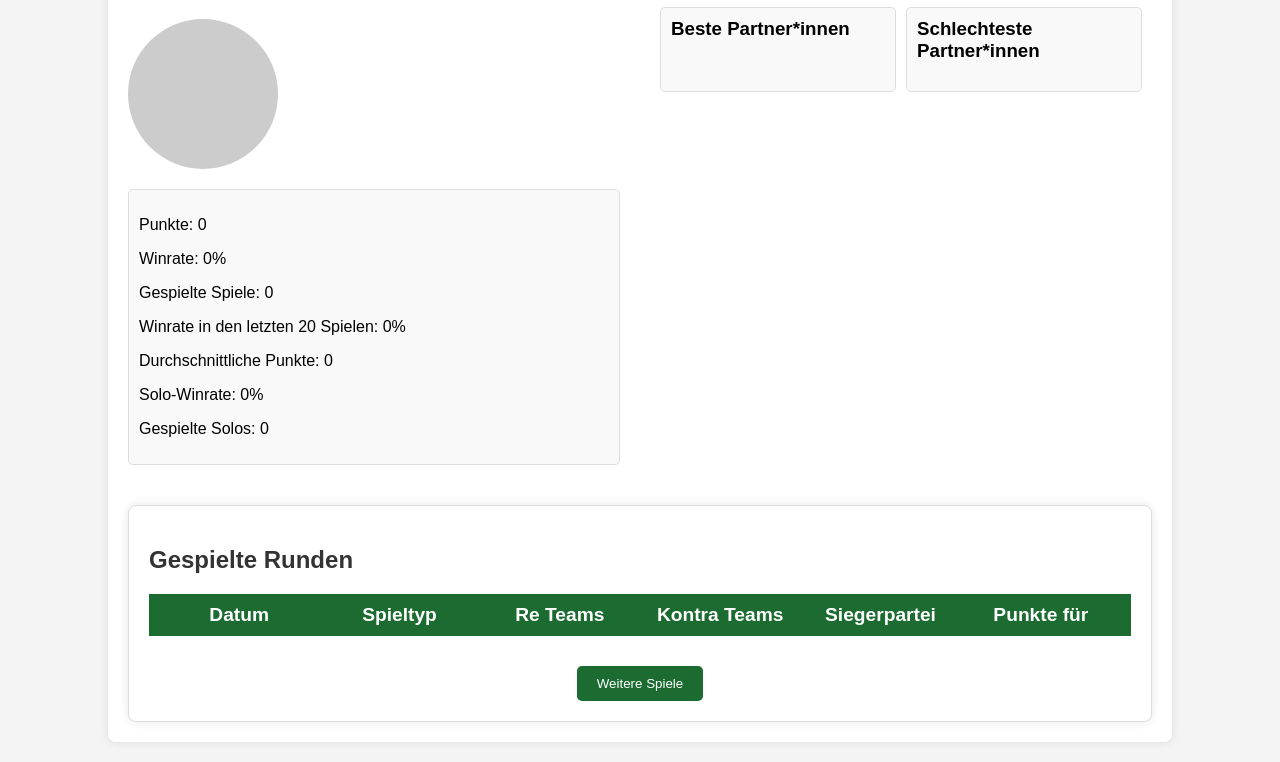
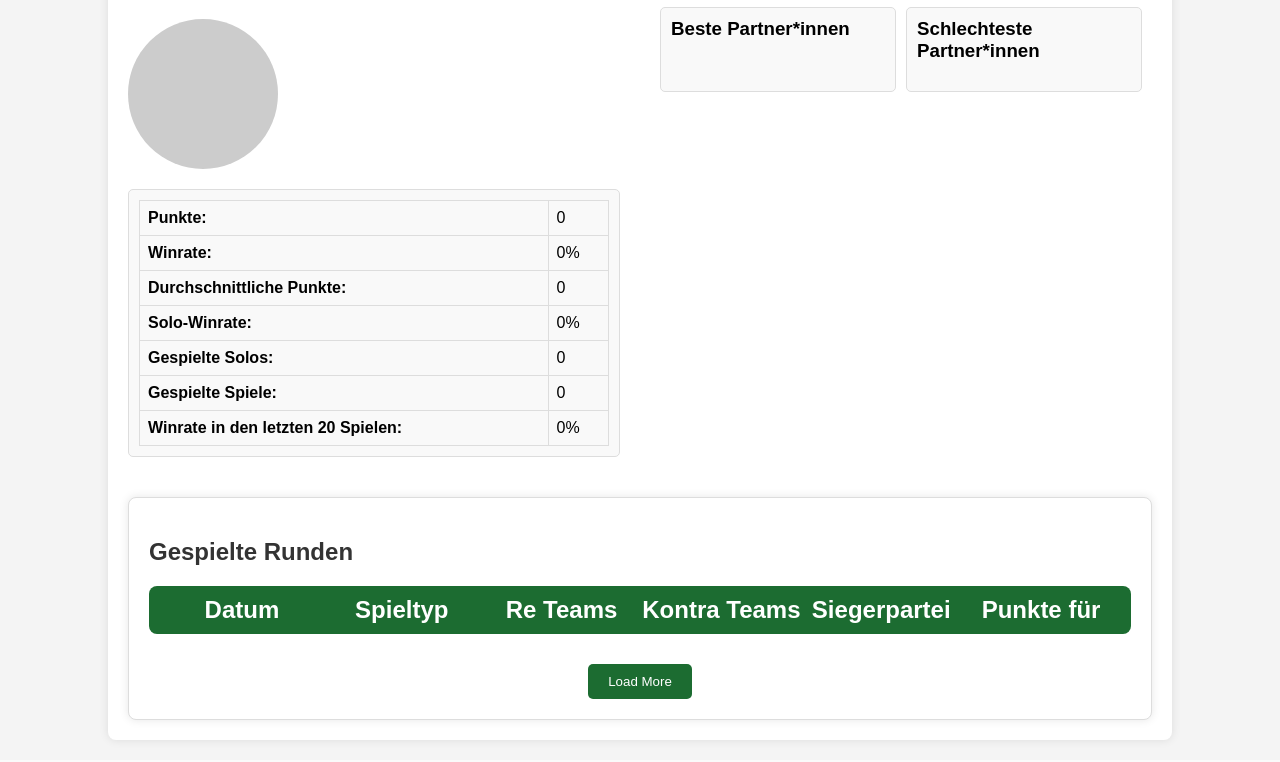
Before and after one commit to Pht27/kodo, a Flask app: template templates/specific_player.html in a window 1280 px wide. Shown: the part 183-945 px from the top of the page. Run offline with Flask 3, Linux system fonts and the light colour scheme; the template is opened without the code that fills it, so the values that code supplies are empty.

Commit message:
styling match history

```diff
--- a/python_scripts/statistics.py
+++ b/python_scripts/statistics.py
@@ -261,12 +261,15 @@ def get_match_history_infos(specific_player_id=None):
         # handle won column
         points = match['points']
         won = 'None'
+        solo = match['game_type'] in solos
         if specific_player_id is not None:
             # add won var
             won = match['won']
             # triple points if solo was played
             if match['game_type'] in solos and rounds_tmp.loc[index, 'party'] == 'Re':
                 points = 3*points
+            if solo and rounds_tmp.loc[index, 'party'] == 'Kontra':
+                solo = False
             # divide points by team members
             points = points / rounds_tmp.loc[index, 'no_team_members']
 
@@ -288,7 +291,8 @@ def get_match_history_infos(specific_player_id=None):
             'team4_party' : team4_party,
             'winning_party' : match['winning_party'],
             'points' : points,
-            'won': won
+            'won': won,
+            'solo' : solo
             }
 
         this_round = pd.DataFrame([this_round])
--- a/static/css/specific_player.css
+++ b/static/css/specific_player.css
@@ -1,26 +1,49 @@
-/* Styles for Player Profile Page */
+/* Player Stats Table */
+.player-stats {
+    background-color: #f9f9f9;
+    padding: 10px;
+    border: 1px solid #ddd;
+    border-radius: 5px;
+    margin-bottom: 20px;
+}
 
-/* Player Profile Container */
+.player-stats table {
+    width: 100%;
+    border-collapse: collapse;
+}
+
+.player-stats td {
+    padding: 8px;
+    border: 1px solid #ddd;
+}
+
+.player-stats td:first-child {
+    font-weight: bold;
+}
+
+.winrate,
+.mean_points {
+    transition: color 0.3s ease;
+}
+
+/* Other styles from your initial CSS file */
 .player-profile-container {
     display: flex;
     justify-content: space-between;
     margin-bottom: 20px;
 }
 
-/* Player Info Section */
 .player-info {
     flex: 1;
     margin-right: 20px;
 }
 
 .profile-picture {
-    /* Placeholder for profile picture */
     width: 150px;
     height: 150px;
     background-color: #ccc;
     border-radius: 50%;
     margin-bottom: 20px;
-    /* Center profile picture */
     display: flex;
     justify-content: center;
     align-items: center;
@@ -82,9 +95,10 @@
     padding: 10px;
     background-color: #1c6c31;
     color: #fff;
-    font-size: 1.2em;
+    font-size: x-large;
     font-weight: bold;
     margin-bottom: 10px;
+    border-radius: 8px;
 }
 
 .match-column-header {
@@ -192,3 +233,87 @@
 #loadMoreBtn:hover {
     background-color: #145021;
 }
+
+/* Teammates list styles */
+.teammates-container {
+    display: flex;
+    justify-content: space-between;
+}
+
+.best-teammates,
+.worst-teammates {
+    flex: 1;
+    margin-right: 10px;
+    background-color: #f9f9f9;
+    padding: 10px;
+    border: 1px solid #ddd;
+    border-radius: 5px;
+}
+
+.best-teammates h3,
+.worst-teammates h3 {
+    margin-top: 0;
+}
+
+.teammate-list {
+    list-style: none;
+    padding: 0;
+    margin: 0;
+}
+
+.teammate-item {
+    display: flex;
+    justify-content: space-between;
+    margin-bottom: 5px;
+}
+
+.teammate-item span {
+    display: inline-block;
+    min-width: 100px;
+    text-align: left;
+}
+
+/* Existing styles for player profile and match history */
+
+/* Teammates list styles */
+.teammates-container {
+    display: flex;
+    justify-content: space-between;
+}
+
+.best-teammates,
+.worst-teammates {
+    flex: 1;
+    margin-right: 10px;
+    background-color: #f9f9f9;
+    padding: 10px;
+    border: 1px solid #ddd;
+    border-radius: 5px;
+}
+
+.best-teammates h3,
+.worst-teammates h3 {
+    margin-top: 0;
+}
+
+.teammate-list {
+    list-style: none;
+    padding: 0;
+    margin: 0;
+}
+
+.teammate-item {
+    display: flex;
+    justify-content: space-between;
+    margin-bottom: 5px;
+}
+
+.teammate-item span {
+    display: inline-block;
+    min-width: 100px;
+    text-align: left;
+}
+
+.match-column-header-placeholder {
+    width: 3px;
+}
--- a/static/js/specific_player.js
+++ b/static/js/specific_player.js
@@ -10,18 +10,61 @@ function loadPlayerStats(playerID) {
     fetch(`/api/stats/${playerID}`)
         .then(response => response.json())
         .then(data => {
-            console.log(data)
-            document.getElementById('points').textContent = `Punkte: ${data[0].points}`;
-            document.getElementById('winrate').textContent = `Winrate: ${(data[0].winrate * 100).toFixed(2)}%`;
-            document.getElementById('mean_points').textContent = `Durchschnittliche Punkte: ${data[0].mean_points}`;
-            document.getElementById('solo_winrate').textContent = `Solo-Winrate: ${(data[0].solo_winrate * 100).toFixed(2)}%`;
-            document.getElementById('played_solo').textContent = `Gespielte Solos: ${data[0].played_solo}`;
-            document.getElementById('played').textContent = `Gespielte Spiele: ${data[0].played}`;
-            document.getElementById('winrate_lately').textContent = `Winrate in den letzten 20 Spielen: ${(data[0].winrate_lately * 100).toFixed(2)}%`;
+            document.getElementById('points').textContent = data[0].points;
+            setWinrateColor(document.getElementById('winrate'), data[0].winrate);
+            document.getElementById('mean_points').textContent = data[0].mean_points;
+            setMeanPointsColor(document.getElementById('mean_points'), data[0].mean_points);
+            setWinrateColor(document.getElementById('solo_winrate'), data[0].solo_winrate);
+            document.getElementById('played_solo').textContent = data[0].played_solo;
+            document.getElementById('played').textContent = data[0].played;
+            setWinrateColor(document.getElementById('winrate_lately'), data[0].winrate_lately);
         })
         .catch(error => {
             console.error('Error fetching player stats:', error);
         });
+}
+
+function getColorForPercentage(pct) {
+    const startColor = { r: 153, g: 0, b: 0 }; // Dark red
+    const midColor = { r: 153, g: 153, b: 0 }; // Dark yellow
+    const endColor = { r: 0, g: 153, b: 0 }; // Dark green
+
+    let color;
+    if (pct < 0.5) {
+        const factor = pct * 2;
+        color = {
+            r: Math.round(startColor.r + factor * (midColor.r - startColor.r)),
+            g: Math.round(startColor.g + factor * (midColor.g - startColor.g)),
+            b: Math.round(startColor.b + factor * (midColor.b - startColor.b))
+        };
+    } else {
+        const factor = (pct - 0.5) * 2;
+        color = {
+            r: Math.round(midColor.r + factor * (endColor.r - midColor.r)),
+            g: Math.round(midColor.g + factor * (endColor.g - midColor.g)),
+            b: Math.round(midColor.b + factor * (endColor.b - midColor.b))
+        };
+    }
+
+    return `rgb(${color.r}, ${color.g}, ${color.b})`;
+}
+
+function getColorForMeanPoints(meanPoints) {
+    // Clamping meanPoints to the range -2 to 2
+    const clampedPoints = Math.max(-2, Math.min(2, meanPoints));
+    const pct = (clampedPoints + 2) / 4; // Normalize to 0 to 1
+    return getColorForPercentage(pct);
+}
+
+function setWinrateColor(element, winrate) {
+    winrate = (winrate * 100).toFixed(2);
+    element.textContent = `${winrate}%`;
+    element.style.color = getColorForPercentage(winrate / 100);
+}
+
+function setMeanPointsColor(element, meanPoints) {
+    element.textContent = meanPoints;
+    element.style.color = getColorForMeanPoints(meanPoints);
 }
 
 function showMatchHistory(playerID) {
@@ -44,7 +87,7 @@ function showMatchHistory(playerID) {
             .then(response => response.json())
             .then(data => {
                 teamData = data; // Accessing the data array from the fetched data
-                displayTeammates(teamData); // Load initial matches after fetching the data
+                displayTeammates(); // Load initial teammates after fetching the data
             });
     }
 
@@ -98,9 +141,6 @@ function showMatchHistory(playerID) {
             const datetimeTime = datetimeParts.slice(2).join(', '); // Join remaining parts with a comma
 
             const matchElement = document.createElement('div');
-            matchElement.classList.add('match');
-            matchElement.classList.add(match[17] ? 'won' : 'lost');
-            matchElement.onclick = () => openMatchPage(match[0]);
 
             matchElement.innerHTML = `
                 <div class="match-column">${datetimeTime}<br>${datetimeDate}</div> <!-- Date and Time -->
@@ -120,8 +160,29 @@ function showMatchHistory(playerID) {
                     </div>
                 </div>
                 <div class="match-column">${match[15]}</div> <!-- Winning Party -->
-                <div class="match-column">${match[16]}</div> <!-- Points -->
             `;
+
+            // handle border depending on if it was a solo
+            if (match[18]) {
+                matchElement.classList.add('solo')
+                matchElement.innerHTML = `  <span class="match-icon">⭐</span>` + matchElement.innerHTML
+            }
+            else {
+                matchElement.innerHTML = `  <span class="match-icon"></span>` + matchElement.innerHTML
+            }
+
+            // handle color of points depending on won / lost
+            if (match[17]) {
+                matchElement.innerHTML = matchElement.innerHTML + `<div class="match-column points won">${match[16]}</div> <!-- Points -->`
+            }
+            else {
+                matchElement.innerHTML = matchElement.innerHTML + `<div class="match-column points lost">${match[16]}</div> <!-- Points -->`
+            }
+
+            // handle color of match depending on won / lost
+            matchElement.classList.add('match');
+            matchElement.classList.add(match[17] ? 'won' : 'lost');
+            matchElement.onclick = () => openMatchPage(match[0]);
 
             matchContainer.appendChild(matchElement);
         }
@@ -138,7 +199,7 @@ function showMatchHistory(playerID) {
         const teammates = teamData.filter(d => d.winrate !== 'None');
         teammates.sort((a, b) => b.winrate - a.winrate);
 
-        // Get top 3 and bottom 3 teammates
+        // Get top 5 and bottom 5 teammates
         const bestTeammates = teammates.slice(0, 5);
         const worstTeammates = teammates.slice(-5).reverse();
 
@@ -147,7 +208,18 @@ function showMatchHistory(playerID) {
         bestList.innerHTML = '';
         bestTeammates.forEach(teammate => {
             const listItem = document.createElement('li');
-            listItem.textContent = `${teammate.name_y}: ${teammate.winrate}%`;
+            listItem.classList.add('teammate-item');
+
+            // Create separate elements for name and winrate
+            const nameElement = document.createElement('span');
+            nameElement.textContent = teammate.name_y;
+            listItem.appendChild(nameElement);
+
+            const winrateElement = document.createElement('span');
+            winrateElement.textContent = `${teammate.winrate}%`;
+            winrateElement.style.color = getColorForPercentage(teammate.winrate / 100);
+            listItem.appendChild(winrateElement);
+
             bestList.appendChild(listItem);
         });
 
@@ -156,7 +228,18 @@ function showMatchHistory(playerID) {
         worstList.innerHTML = '';
         worstTeammates.forEach(teammate => {
             const listItem = document.createElement('li');
-            listItem.textContent = `${teammate.name_y}: ${teammate.winrate}%`;
+            listItem.classList.add('teammate-item');
+
+            // Create separate elements for name and winrate
+            const nameElement = document.createElement('span');
+            nameElement.textContent = teammate.name_y;
+            listItem.appendChild(nameElement);
+
+            const winrateElement = document.createElement('span');
+            winrateElement.textContent = `${teammate.winrate}%`;
+            winrateElement.style.color = getColorForPercentage(teammate.winrate / 100);
+            listItem.appendChild(winrateElement);
+
             worstList.appendChild(listItem);
         });
     }
--- a/templates/match_history.html
+++ b/templates/match_history.html
@@ -11,6 +11,7 @@
 
 <!-- Container for Match Info Headers -->
 <div class="match-info-header">
+    <div class="match-column-header-placeholder"></div>
     <div class="match-column-header">Datum</div>
     <div class="match-column-header">Spieltyp</div>
     <div class="match-column-header">Re Teams</div>
--- a/templates/specific_player.html
+++ b/templates/specific_player.html
@@ -16,15 +16,38 @@
             <!-- Insert profile picture here if needed -->
             <!-- <img src="profile.jpg" alt="Profile Picture"> -->
         </div>
-        <!-- Dummy Data for Player Info -->
+        <!-- Player Stats Table -->
         <div class="player-stats">
-            <p id="points">Punkte: 0</p>
-            <p id="winrate">Winrate: 0%</p>
-            <p id="played">Gespielte Spiele: 0</p>
-            <p id="winrate_lately">Winrate in den letzten 20 Spielen: 0%</p>
-            <p id="mean_points">Durchschnittliche Punkte: 0</p>
-            <p id="solo_winrate">Solo-Winrate: 0%</p>
-            <p id="played_solo">Gespielte Solos: 0</p>
+            <table id="statsTable">
+                <tr>
+                    <td>Punkte:</td>
+                    <td id="points">0</td>
+                </tr>
+                <tr>
+                    <td>Winrate:</td>
+                    <td id="winrate" class="winrate">0%</td>
+                </tr>
+                <tr>
+                    <td>Durchschnittliche Punkte:</td>
+                    <td id="mean_points" class="mean_points">0</td>
+                </tr>
+                <tr>
+                    <td>Solo-Winrate:</td>
+                    <td id="solo_winrate" class="winrate">0%</td>
+                </tr>
+                <tr>
+                    <td>Gespielte Solos:</td>
+                    <td id="played_solo">0</td>
+                </tr>
+                <tr>
+                    <td>Gespielte Spiele:</td>
+                    <td id="played">0</td>
+                </tr>
+                <tr>
+                    <td>Winrate in den letzten 20 Spielen:</td>
+                    <td id="winrate_lately" class="winrate">0%</td>
+                </tr>
+            </table>
         </div>
     </div>
 
@@ -34,11 +57,11 @@
         <div class="teammates-container">
             <div class="best-teammates">
                 <h3>Beste Partner*innen</h3>
-                <ul id="bestTeammates"></ul>
+                <ul id="bestTeammates" class="teammate-list"></ul>
             </div>
             <div class="worst-teammates">
                 <h3>Schlechteste Partner*innen</h3>
-                <ul id="worstTeammates"></ul>
+                <ul id="worstTeammates" class="teammate-list"></ul>
             </div>
         </div>
     </div>
@@ -50,6 +73,7 @@
 
     <!-- Container for Match Info Headers -->
     <div class="match-info-header">
+        <div class="match-column-header-placeholder"></div>
         <div class="match-column-header">Datum</div>
         <div class="match-column-header">Spieltyp</div>
         <div class="match-column-header">Re Teams</div>
@@ -57,19 +81,17 @@
         <div class="match-column-header">Siegerpartei</div>
         <div class="match-column-header">Punkte für {{data.player_name}}</div>
     </div>
-
-    <!-- Match Container -->
-    <div id="matchContainer" class="match-container">
-        <!-- Matches will be dynamically inserted here -->
-    </div>
-
-    <!-- Pagination -->
+    <div class="match-container" id="matchContainer"></div>
     <div id="pagination">
-        <button id="loadMoreBtn">Weitere Spiele</button>
+        <button id="loadMoreBtn">Load More</button>
     </div>
 </div>
+
+<script src="{{ url_for('static', filename='js/specific_player.js') }}"></script>
+<script>
+    document.addEventListener("DOMContentLoaded", function () {
+        const playerID = document.querySelector('.match-history-container').dataset.playerId;
+        loadPlayerStats(playerID);
+    });
+</script>
 {% endblock %}
-
-{% block extra_js %}
-<script src="{{ url_for('static', filename='js/specific_player.js') }}"></script>
-{% endblock %}
--- a/todo.txt
+++ b/todo.txt
@@ -1,8 +1,10 @@
 Profilbilder -> Karten
 Profilseite
-Match History -> auf matche klicken können
+Match History -> auf matches klicken können
 Grafiken / Statistiken
 Regelseite (Konzept erstmal?)
 Design
 Match History und Statistiken für Handy anpassen?
 Match History filtern können
+Personal Match History hover farbe ändern
+Personal Match History Design an Match History anpassen
```
Also changed, not shown: other parts of static/css/specific_player.css (+34 -17 lines), static/css/match_history.css (+21 -0 lines), static/js/match_history.js (+31 -2 lines).
